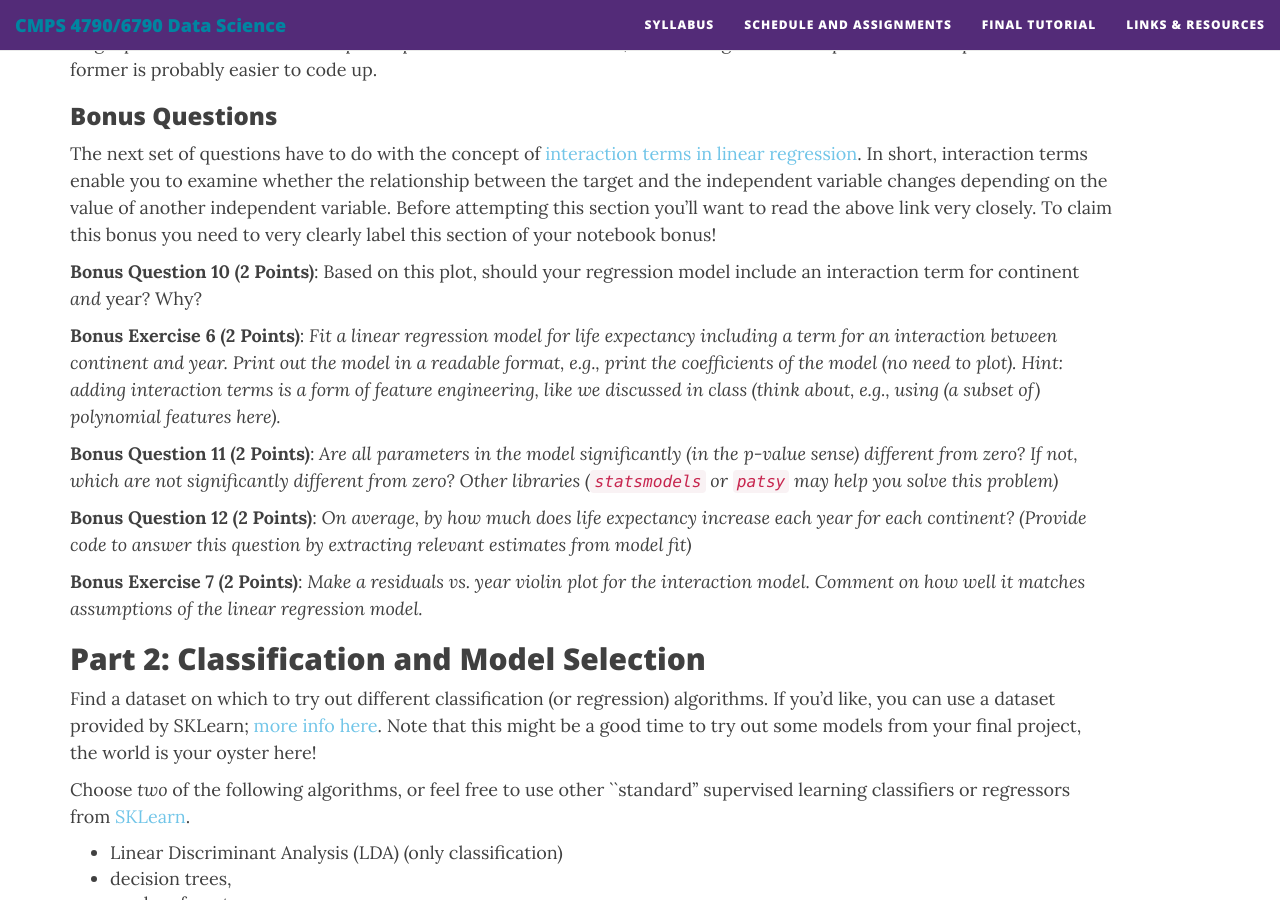
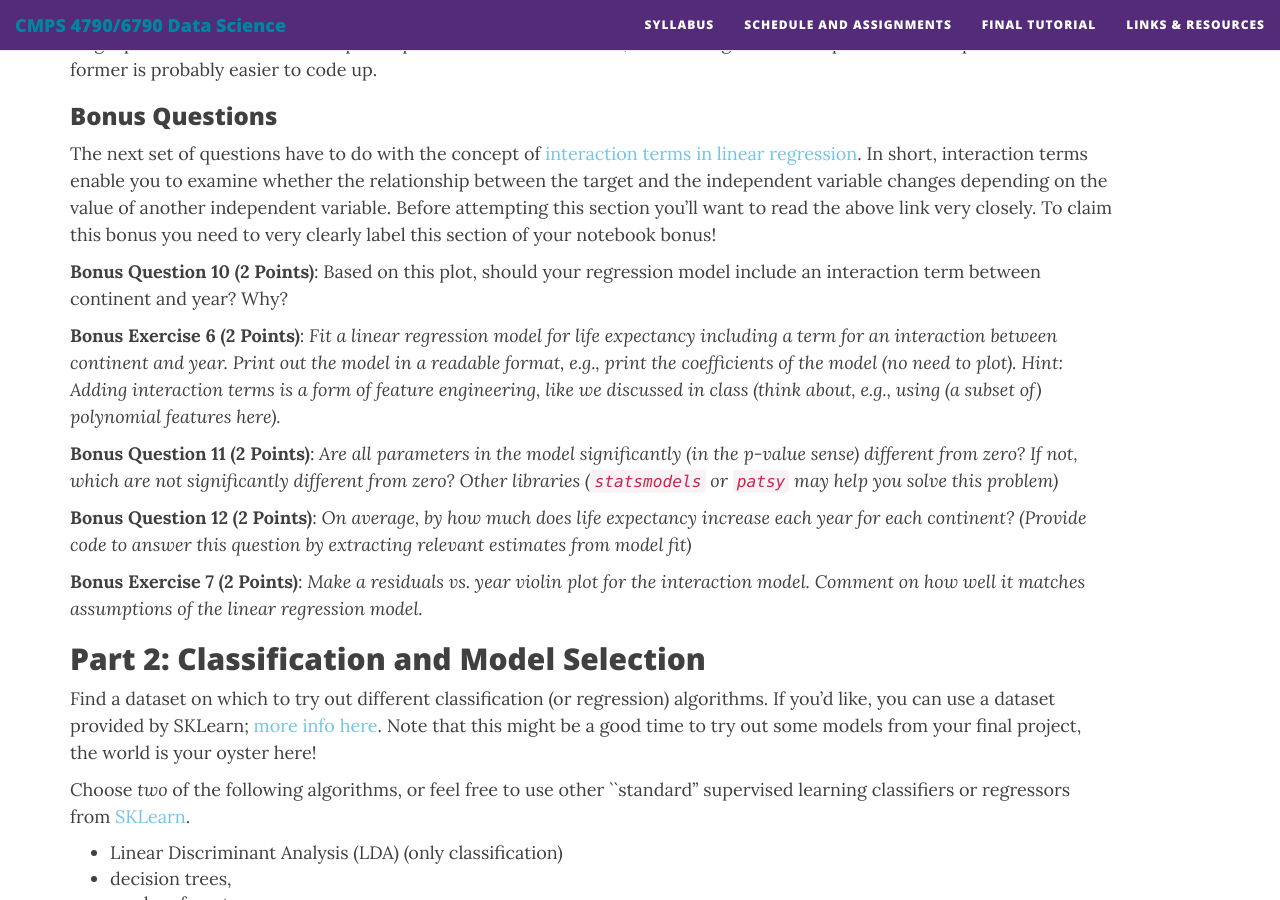
Before and after one commit to nmattei/cmps6790, a Jekyll site: the page built from _projects/Project3/Project3.md, in a window 1280 px wide and 900 px high, scrolled down 2770 px. Built offline with Jekyll 4.4.1, drawn with Linux system fonts in a browser that asks for light colours; nearby versions of some CDN libraries; some of the changed text lies outside the part shown.

```diff
--- a/_projects/Project3/Project3.md
+++ b/_projects/Project3/Project3.md
@@ -96,9 +96,9 @@ Now we don't want to add these up, because they might cancel each other out, but
 
 The next set of questions have to do with the concept of [interaction terms in linear regression](https://developer.nvidia.com/blog/a-comprehensive-guide-to-interaction-terms-in-linear-regression/). In short, interaction terms enable you to examine whether the relationship between the target and the independent variable changes depending on the value of another independent variable. Before attempting this section you'll want to read the above link very closely. To claim this bonus you need to very clearly label this section of your notebook bonus!
 
-**Bonus Question 10 (2 Points)**: Based on this plot, should your regression model include an interaction term for continent *and* year? Why?
+**Bonus Question 10 (2 Points)**: Based on this plot, should your regression model include an interaction term between continent and year? Why?
 
-**Bonus Exercise 6 (2 Points)**: <em>Fit a linear regression model for life expectancy including a term for an interaction between continent and year.  Print out the model in a readable format, e.g., print the coefficients of the model (no need to plot).  Hint: adding interaction terms is a form of feature engineering, like we discussed in class (think about, e.g., using (a subset of) polynomial features here).</em>
+**Bonus Exercise 6 (2 Points)**: <em>Fit a linear regression model for life expectancy including a term for an interaction between continent and year.  Print out the model in a readable format, e.g., print the coefficients of the model (no need to plot).  Hint: Adding interaction terms is a form of feature engineering, like we discussed in class (think about, e.g., using (a subset of) polynomial features here).</em>
 
 **Bonus Question 11 (2 Points)**: <em>Are all parameters in the model significantly (in the p-value sense) different from zero? If not, which are not significantly different from zero? Other libraries (`statsmodels` or `patsy` may help you solve this problem)</em>
 
```
Also changed, not shown: other parts of _projects/Project3/Project3.md (+1 -1 lines), discussions.md (added, +11 -0 lines), 1 other file.
